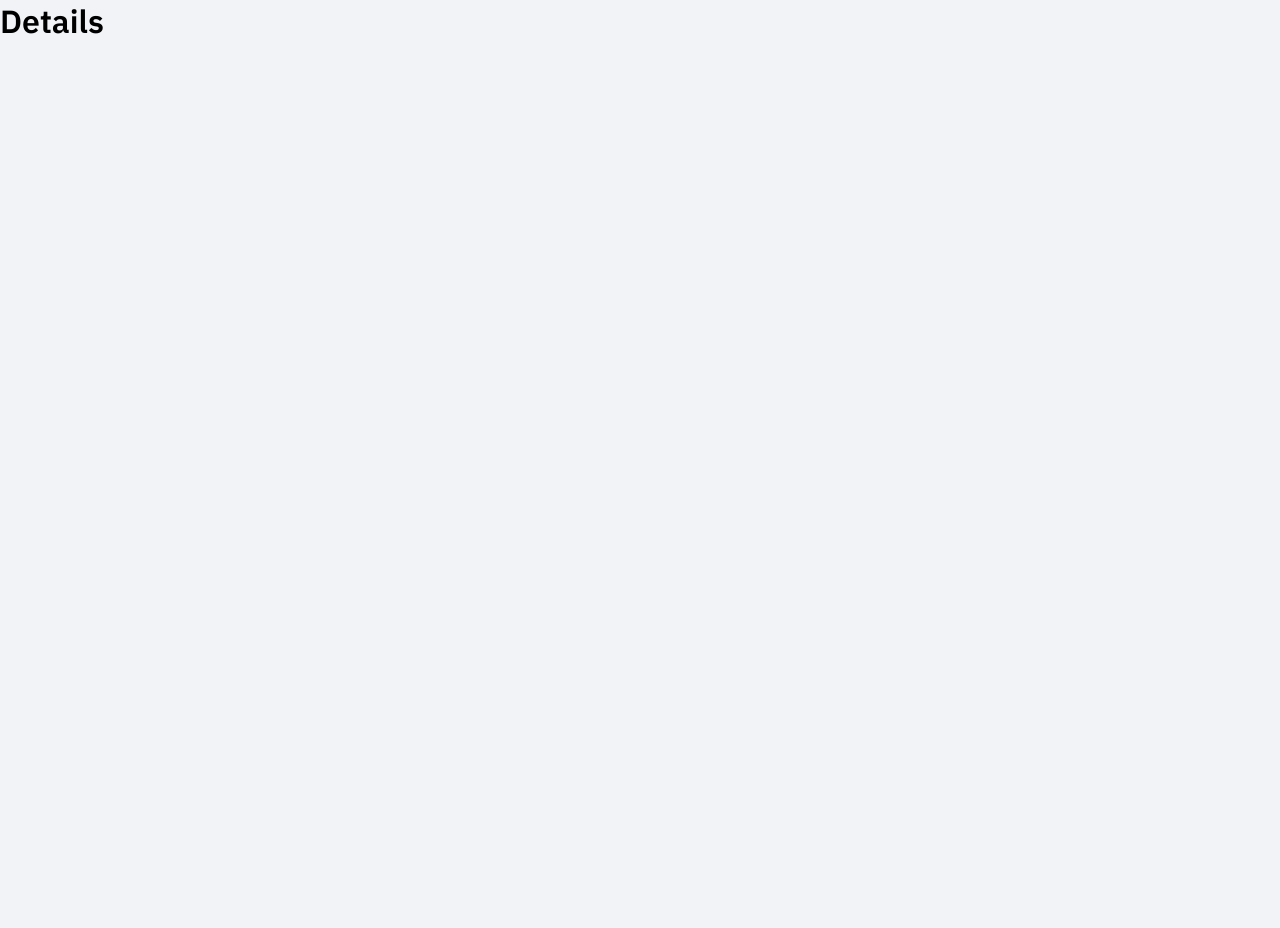
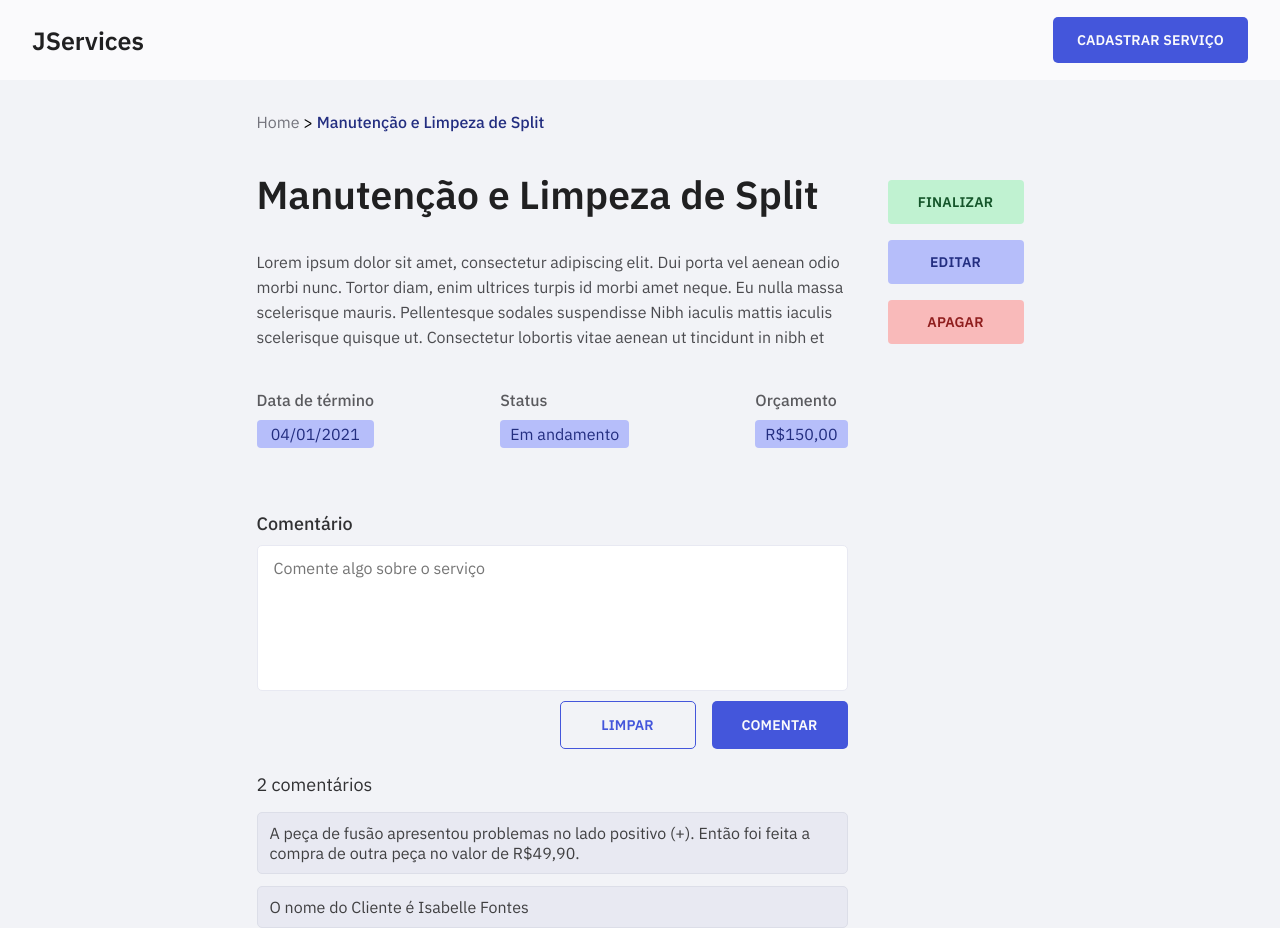
Before and after one commit to marcosmacedoo/jservices-frontend, a React (Vite) app: page /details/1 in a window 1280 px wide. Before the commit the page ends 800 px from the top, so only its background shows below. Built offline with nearby package versions, Linux system fonts and the light colour scheme.

Commit message:
styles: criada a estilizacao da pagina Details

```diff
--- a/src/components/Header/index.tsx
+++ b/src/components/Header/index.tsx
@@ -1,4 +1,5 @@
 import React from 'react'
+import { Link } from 'react-router-dom'
 
 import '../../styles/global.css'
 import styles from './styles.module.css'
@@ -7,7 +8,9 @@ export function Header() {
   return (
     <header className={styles.header}>
       <div className="mainContainer">
-        <h1 className={styles.h1}>JServices</h1>
+        <Link to="/">
+          <h1 className={styles.h1}>JServices</h1>
+        </Link>
         <button className={styles.primaryButton}>Cadastrar Serviço</button>
       </div>
     </header>
--- a/src/pages/Details/index.tsx
+++ b/src/pages/Details/index.tsx
@@ -1,5 +1,111 @@
-import React from 'react'
+import React, { FormEvent } from 'react'
+import { Link } from 'react-router-dom'
+
+import styles from './styles.module.css'
+
+import { Header } from '../../components/Header'
 
 export function Details() {
-    return <h1>Details</h1>
+  function handleFormSubmit(event: FormEvent) {
+    event.preventDefault()
+  }
+
+  return (
+    <>
+      <Header />
+      <main className={styles.main}>
+        <div className={styles.mainContainer}>
+          <p className={styles.breadcrumbs}>
+            <Link to="/">Home</Link> {'>'}{' '}
+            <Link to="/details/1">Manutenção e Limpeza de Split</Link>
+          </p>
+          <article className={styles.article}>
+            <h2>Manutenção e Limpeza de Split</h2>
+            <p>
+              Lorem ipsum dolor sit amet, consectetur adipiscing elit. Dui porta
+              vel aenean odio morbi nunc. Tortor diam, enim ultrices turpis id
+              morbi amet neque. Eu nulla massa scelerisque mauris. Pellentesque
+              sodales suspendisse Nibh iaculis mattis iaculis scelerisque
+              quisque ut. Consectetur lobortis vitae aenean ut tincidunt in nibh
+              et{' '}
+            </p>
+            <ul className={styles.listInfo}>
+              <li className={styles.listInfoItem}>
+                <h3>Data de término</h3>
+                <span>04/01/2021</span>
+              </li>
+              <li className={styles.listInfoItem}>
+                <h3>Status</h3>
+                <span>Em andamento</span>
+              </li>
+              <li className={styles.listInfoItem}>
+                <h3>Orçamento</h3>
+                <span>R$150,00</span>
+              </li>
+            </ul>
+          </article>
+          <section className={styles.sectionComments}>
+            <h2 className="gone">Comentários</h2>
+            <form className={styles.form} onSubmit={handleFormSubmit}>
+              <label htmlFor="comment" className={styles.label}>
+                Comentário
+              </label>
+              <textarea
+                className={styles.textarea}
+                name="comment"
+                id="comment"
+                placeholder="Comente algo sobre o serviço"
+                rows={6}
+              ></textarea>
+              <p className={styles.buttons}>
+                <button
+                  type="reset"
+                  className={`${styles.button} ${styles.secondaryButton}`}
+                >
+                  Limpar
+                </button>
+                <button
+                  type="submit"
+                  className={`${styles.button} ${styles.primaryButton}`}
+                >
+                  Comentar
+                </button>
+              </p>
+            </form>
+            <h3>2 comentários</h3>
+            <ul className={styles.listComments}>
+              <li>
+                A peça de fusão apresentou problemas no lado positivo (+). Então
+                foi feita a compra de outra peça no valor de R$49,90.
+              </li>
+              <li>O nome do Cliente é Isabelle Fontes</li>
+            </ul>
+          </section>
+        </div>
+        <ul className={styles.buttonsContainer}>
+          <li>
+            <button
+              className={`${styles.optionButton} ${styles.optionButtonGreen}`}
+            >
+              Finalizar
+            </button>
+          </li>
+          <li>
+            <button
+              className={`${styles.optionButton} ${styles.optionButtonBlue}`}
+            >
+              Editar
+            </button>
+          </li>
+          <li>
+            <button
+              className={`${styles.optionButton} ${styles.optionButtonRed}`}
+            >
+              Apagar
+            </button>
+          </li>
+        </ul>
+      </main>
+    </>
+  )
 }
--- /dev/null
+++ b/src/pages/Details/styles.module.css
@@ -0,0 +1,206 @@
+.main {
+  margin: 0 auto;
+  width: min(121.7rem, 95%);
+  display: flex;
+  justify-content: center;
+  gap: 4rem;
+}
+
+.mainContainer {
+  max-width: 59.1rem;
+  width: 100%;
+}
+
+.breadcrumbs {
+  margin-top: 3.2rem;
+  width: 100%;
+}
+
+.breadcrumbs > a {
+  font-size: 1.6rem;
+}
+
+.breadcrumbs > a:first-child {
+  color: var(--gray-300);
+}
+
+.breadcrumbs > a:first-child:hover {
+  color: var(--gray-800);
+}
+
+.breadcrumbs > a:last-child {
+  color: var(--blue-700);
+  font-weight: 500;
+}
+
+.article {
+  margin-top: 4rem;
+}
+
+.article > h2 {
+  font-size: 3.9rem;
+  line-height: 4.6rem;
+  font-weight: 600;
+  color: var(--black-400);
+}
+
+.article > p {
+  margin-top: 3.2rem;
+  font-size: 1.6rem;
+  line-height: 2.5rem;
+  font-weight: 400;
+  color: var(--gray-600);
+}
+
+.listInfo {
+  margin-top: 4rem;
+  width: 100%;
+  display: flex;
+  justify-content: space-between;
+}
+
+.listInfoItem {
+  display: flex;
+  flex-direction: column;
+  gap: 1rem;
+}
+
+.listInfoItem > h3 {
+  font-size: 1.6rem;
+  font-weight: 500;
+  color: var(--gray-500);
+}
+
+.listInfoItem > span {
+  text-align: center;
+  padding: 0.4rem 1rem;
+  background: var(--blue-100);
+  color: var(--blue-700);
+  border-radius: 0.4rem;
+  font-size: 1.6rem;
+}
+
+.sectionComments {
+  margin-top: 6.4rem;
+}
+
+.form {
+  display: flex;
+  flex-direction: column;
+  gap: 1rem;
+}
+
+.label {
+  font-size: 1.8rem;
+  font-weight: 500;
+  color: var(--gray-800);
+}
+
+.textarea {
+  padding: 1.2rem 1.6rem;
+  width: 100% !important;
+  border: 1px solid var(--white-500);
+  border-radius: 0.5rem;
+  font-size: 1.6rem;
+  color: var(--gray-800);
+  resize: none;
+}
+
+.buttons {
+  width: 100%;
+  display: flex;
+  justify-content: flex-end;
+  gap: 1.6rem;
+}
+
+.button {
+  padding: 1.4rem 2.4rem;
+  width: 13.6rem;
+  font-size: 1.4rem;
+  font-weight: 600;
+  letter-spacing: 0.0125em;
+  text-transform: uppercase;
+  border-radius: 0.5rem;
+  transition: background-color 0.2s linear, transform 0.2s;
+}
+
+.button:active {
+  transform: scale(1.05);
+}
+
+.primaryButton {
+  color: var(--white-100);
+  background-color: var(--blue-500);
+}
+
+.primaryButton:hover {
+  background-color: var(--blue-600);
+}
+
+.secondaryButton {
+  color: var(--blue-500);
+  border: 1px solid var(--blue-500);
+  background: transparent;
+}
+
+.sectionComments > h3 {
+  margin-top: 2.4rem;
+  font-size: 1.8rem;
+  font-weight: 400;
+  color: var(--gray-800);
+}
+
+.listComments {
+  margin-top: 1.6rem;
+  width: 100%;
+  display: flex;
+  flex-direction: column;
+  gap: 1.2rem;
+}
+
+.listComments li {
+  padding: 1rem 1.2rem;
+  background: var(--white-500);
+  border: 1px solid var(--white-700);
+  font-size: 1.6rem;
+  color: var(--gray-700);
+  border-radius: 0.5rem;
+}
+
+.buttonsContainer {
+  margin-top: 10rem;
+  display: flex;
+  flex-direction: column;
+  gap: 1.6rem;
+}
+
+.optionButton {
+  width: 13.6rem;
+  height: 4.4rem;
+  font-size: 1.4rem;
+  line-height: 1.6rem;
+  font-weight: 600;
+  text-transform: uppercase;
+  border-radius: 0.4rem;
+  letter-spacing: 0.015em;
+  transition: filter 0.2s;
+}
+
+.optionButton:hover {
+  filter: brightness(0.95);
+}
+
+.optionButtonGreen {
+  background: var(--green-100);
+  color: var(--green-700);
+}
+
+.optionButtonBlue {
+  background: var(--blue-100);
+  color: var(--blue-700);
+}
+
+.optionButtonRed {
+  background: var(--red-100);
+  color: var(--red-700);
+}
```
